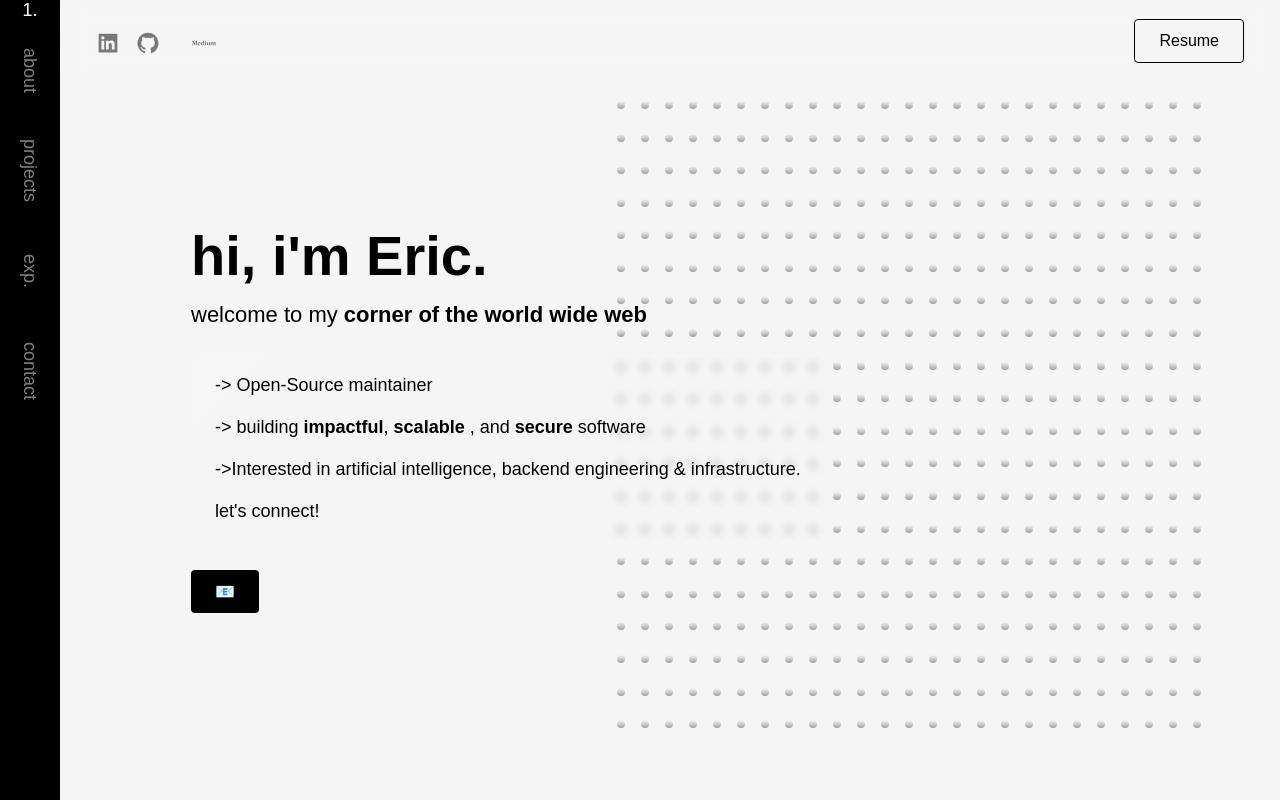
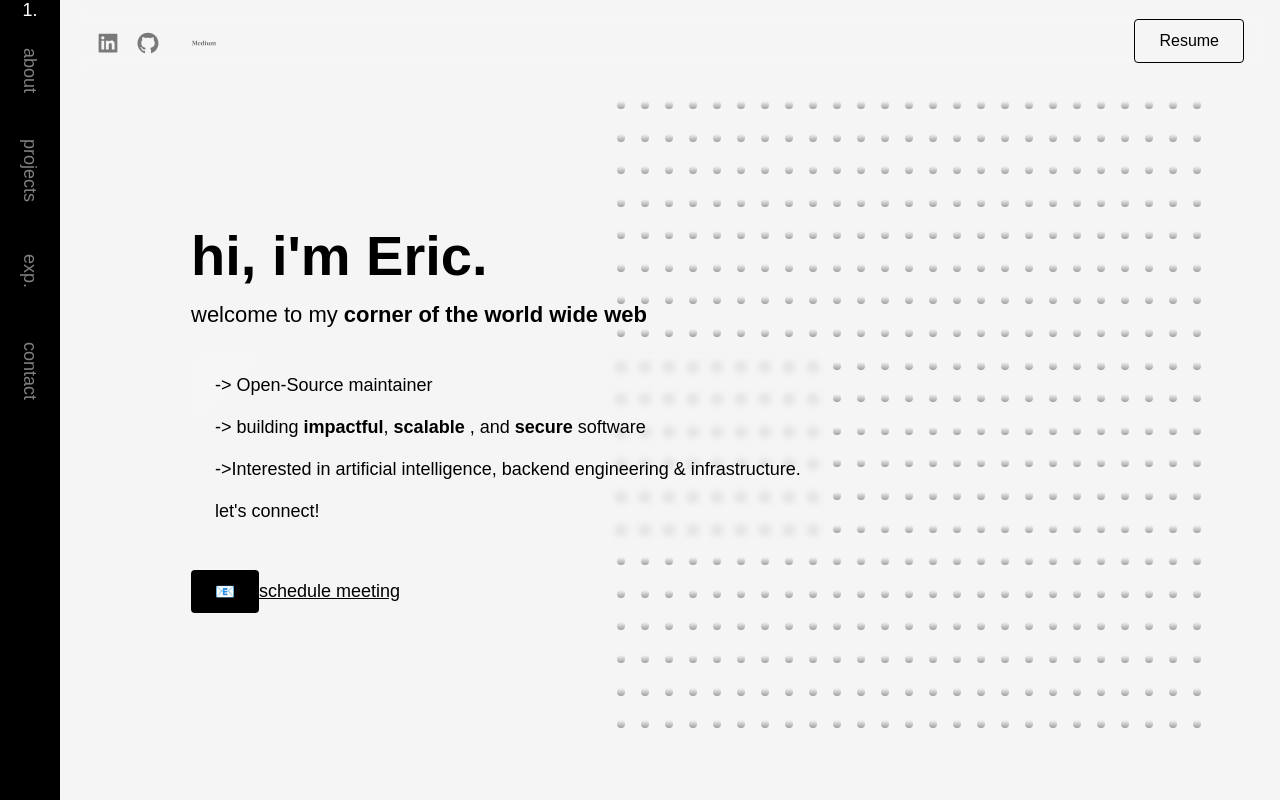
Before and after one commit to ngoiyaeric/ngoiyaeric.github.io, a Next.js app: page / in a window 1280 px wide. Shown: the top 800 px of the page. Built offline with nearby package versions, Linux system fonts and the light colour scheme; a web font is replaced by a local one.

Commit message:
Update Hero.tsx

```diff
--- a/components/home/hero/Hero.tsx
+++ b/components/home/hero/Hero.tsx
@@ -52,18 +52,22 @@ export const Hero = () => {
               -&gt; Open-Source maintainer <br /> <br />
               -&gt; building <span>impactful</span>, <span> scalable </span>, and <span> secure </span> software <br /> <br />
               -&gt;Interested in artificial intelligence, backend engineering & infrastructure.
-
             </p>
             <br />
             <p>let&apos;s connect!</p>
           </div>
         </Reveal>
         <Reveal>
-          <StandardButton
-            onClick={() => document.getElementById("contact")?.scrollIntoView()}
-          >
-             📧
-          </StandardButton>
+          <div className={styles.contactWrapper}>
+            <StandardButton
+              onClick={() => document.getElementById("contact")?.scrollIntoView()}
+            >
+              📧
+            </StandardButton>
+            <a href="https://cal.com/ericngoiya/15min" target="_blank" rel="noopener noreferrer" className={styles.scheduleLink}>
+              schedule meeting
+            </a>
+          </div>
         </Reveal>
       </div>
       <DotGrid />
```
